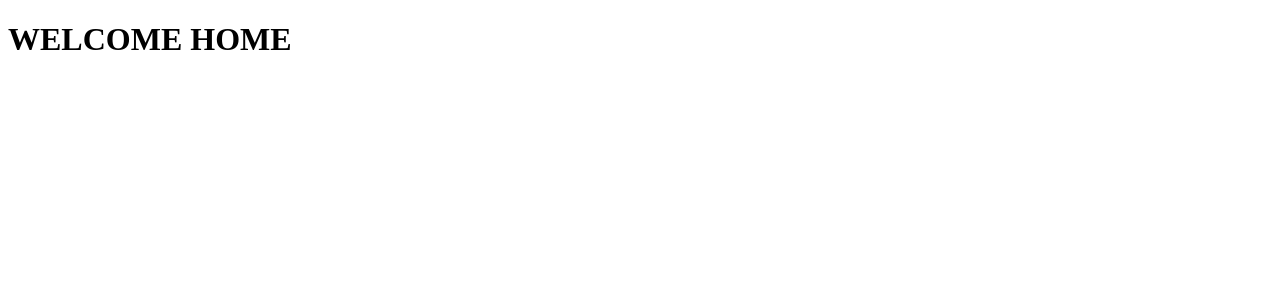
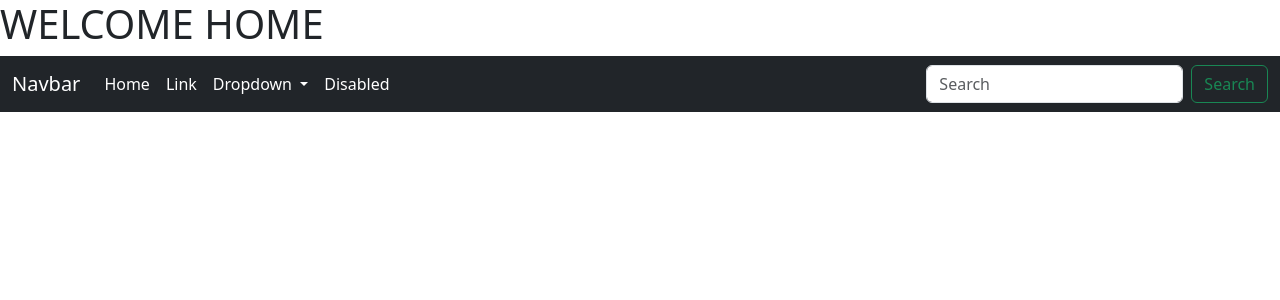
Before and after one commit to winniegithubrit/online-learning-plartform, a Django app: page / in a window 1280 px wide. Shown: the top 300 px of the page. Run offline with Django 4.2, Linux system fonts and the light colour scheme.

Commit message:
Added the navbar

```diff
--- a/online_learning/courses/templates/courses/home.html
+++ b/online_learning/courses/templates/courses/home.html
@@ -1,12 +1,54 @@
 <!DOCTYPE html>
+{% load static%}
 <html lang="en">
 <head>
   <meta charset="UTF-8">
   <meta http-equiv="X-UA-Compatible" content="IE=edge">
   <meta name="viewport" content="width=device-width, initial-scale=1.0">
   <title>Home Page</title>
+    <link rel="stylesheet" type="text/css" href="{% static 'css/main.css' %}">
+  <link rel="stylesheet" href="https://cdn.jsdelivr.net/npm/bootstrap@5.3.2/dist/css/bootstrap.min.css" integrity="sha384-T3c6CoIi6uLrA9TneNEoa7RxnatzjcDSCmG1MXxSR1GAsXEV/Dwwykc2MPK8M2HN" crossorigin="anonymous">
 </head>
 <body>
  <h1>WELCOME HOME</h1>
+ <nav class="navbar navbar-expand-lg navbar-light bg-dark">
+  <div class="container-fluid">
+    <a class="navbar-brand  text-white" href="#">Navbar</a>
+    <button class="navbar-toggler" type="button" data-bs-toggle="collapse" data-bs-target="#navbarSupportedContent" aria-controls="navbarSupportedContent" aria-expanded="false" aria-label="Toggle navigation">
+      <span class="navbar-toggler-icon"></span>
+    </button>
+    <div class="collapse navbar-collapse" id="navbarSupportedContent">
+      <ul class="navbar-nav me-auto mb-2 mb-lg-0">
+        <li class="nav-item">
+          <a class="nav-link active text-white" aria-current="page" href="#">Home</a>
+        </li>
+        <li class="nav-item">
+          <a class="nav-link text-white" href="#">Link</a>
+        </li>
+        <li class="nav-item dropdown">
+          <a class="nav-link dropdown-toggle text-white" href="#" id="navbarDropdown" role="button" data-bs-toggle="dropdown" aria-expanded="false">
+            Dropdown
+          </a>
+          <ul class="dropdown-menu" aria-labelledby="navbarDropdown">
+            <li><a class="dropdown-item" href="#">Action</a></li>
+            <li><a class="dropdown-item" href="#">Another action</a></li>
+            <li><hr class="dropdown-divider"></li>
+            <li><a class="dropdown-item" href="#">Something else here</a></li>
+          </ul>
+        </li>
+        <li class="nav-item">
+          <a class="nav-link disabled text-white" href="#" tabindex="-1" aria-disabled="true">Disabled</a>
+        </li>
+      </ul>
+      <form class="d-flex">
+        <input class="form-control me-2" type="search" placeholder="Search" aria-label="Search">
+        <button class="btn btn-outline-success" type="submit">Search</button>
+      </form>
+    </div>
+  </div>
+</nav>
+
+ <script src="https://cdn.jsdelivr.net/npm/bootstrap@5.3.2/dist/js/bootstrap.min.js" integrity="sha384-BBtl+eGJRgqQAUMxJ7pMwbEyER4l1g+O15P+16Ep7Q9Q+zqX6gSbd85u4mG4QzX+" crossorigin="anonymous"></script>
+{% block content %}{% endblock %}
 </body>
 </html>
```
